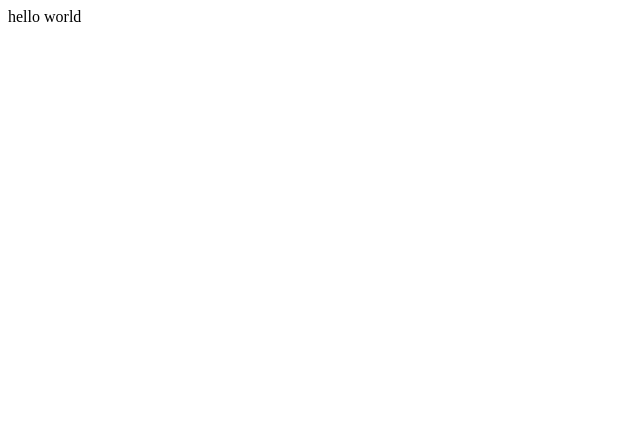
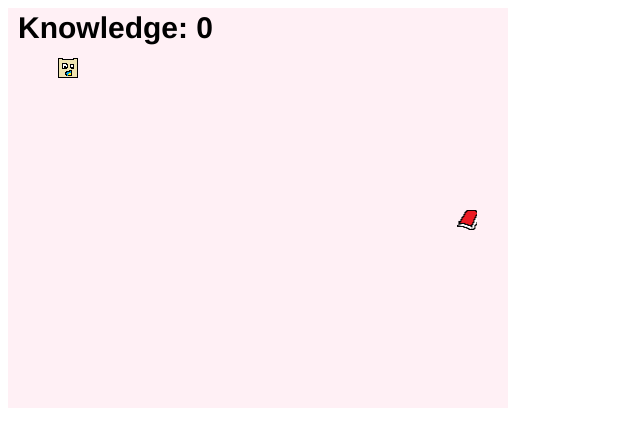
Before and after one commit to boshan/grade-game, a plain HTML site: page index.html in a window 1280 px wide. Shown: the whole page, without its empty margins (0-640 px from the left). Drawn offline with Linux system fonts and the light colour scheme.

Commit message:
changed index.html to game files

```diff
--- a/index.html
+++ b/index.html
@@ -1 +1,10 @@
-hello world
+<html>
+<head>
+	<title> Little cubes</title>
+	<link rel = "stylesheet" type = "text/css" href = "style.css"/>
+</head>
+<body>
+<canvas id = "mainCanvas" width = "500" height = "400"></canvas>
+<script src = "script.js"></script>
+</body>
+</html>
--- /dev/null
+++ b/script.js
@@ -0,0 +1,298 @@
+	var canvas = document.getElementById("mainCanvas");
+	var context = canvas.getContext("2d");
+
+	//keyCodes
+	var wKey = 87;
+	var aKey = 65;
+	var sKey = 83;
+	var dKey = 68;
+	var upKey = 38;
+	var downKey = 40;
+	var leftKey = 37;
+	var rightKey = 39;
+
+	var keys = [];
+	var bullets = [];
+	var enemies = [];
+	var awards = [];
+	var bulletDelay = 0;
+	var enemyDelay = 0;
+	var gradeLevel = 3; // B - 4 : C - 3 : D - 2 : F - 1 : GameOver - 0
+	var numawards = 0;
+	var width = 500, height = 400, speed = 7, bulletSpeed = 10;
+	var score = 0;
+
+	var player = {
+		x: 50,
+		y: 50,
+		width: 20,
+		height: 20
+	};
+
+	var cube = {
+		x: Math.random() * (width - 20),
+		y: Math.random() * (height - 20),
+		width: 20,
+		height: 20
+	};
+
+	var playerSprite = new Image();
+	playerSprite.src = "player.png";
+
+	var bookSprite = new Image();
+	bookSprite.src = "book.png";
+
+	var letterASprite = new Image();
+	letterASprite.src = "A.png";
+
+	var enemySprite = new Image();
+	changeGrade();
+
+	var awardSprite = new Image();
+	awardSprite.src = "degree.png";
+
+	window.addEventListener("keydown", function(e){
+		console.log(e.keyCode);
+		keys[e.keyCode] = true;
+	},false);
+
+	window.addEventListener("keyup",function(e){
+		delete keys[e.keyCode];
+	},false);
+
+
+
+	function game(){
+		update();
+		render();
+	}
+	function update(){
+		if(bulletDelay>0){
+			bulletDelay--;
+		}
+		if(enemyDelay>0){
+			enemyDelay--;
+		}
+		if(keys[wKey] == true) player.y-=speed;
+		if(keys[sKey] == true) player.y+=speed;
+		if(keys[aKey] == true) player.x-=speed;
+		if(keys[dKey] == true) player.x+=speed;
+		if(keys[upKey] == true && bulletDelay == 0) pellet(upKey);
+		if(keys[downKey] == true && bulletDelay == 0) pellet(downKey);
+		if(keys[leftKey] == true && bulletDelay == 0) pellet(leftKey);
+		if(keys[rightKey] == true && bulletDelay == 0) pellet(rightKey);
+
+		if(enemyDelay == 0) makeEnemy();
+
+		if(player.x < 0) player.x = 0;
+		if(player.x >= width - player.width) player.x = width-player.width;
+		if(player.y < 0) player.y = 0;
+		if(player.y >= height - player.height) player.y = height - player.height;
+
+		if(collision(player,cube)) processPoint();
+	}
+	function makeEnemy(){
+		id = Math.random();
+		rand = true;
+		while(rand){
+			var enemy = {
+				x: Math.random() * (width-10),
+				y: Math.random() * (height-10),
+				width: 10,
+				height: 10
+			}
+			if(collision(player,enemy))	rand = true;
+			rand = false;
+		}
+		enemies[id] = enemy;
+		enemyDelay = 20;
+
+		for(var key in enemies){
+			context.drawImage(enemySprite,enemies[key].x,enemies[key].y);
+		}
+	}
+	function pellet(direction){
+		id = Math.random();
+		var bullet = {
+			direct: direction,
+			x: player.x + 5,
+			y: player.y + 5,
+			width: 10,
+			height: 10
+		};
+		bullets[id] = bullet;
+		bulletDelay = 5;
+	}
+	function render(){
+		context.clearRect(0,0,width,height);
+		//BULLETS
+		for(var key in bullets){
+			if(bullets[key].direct == leftKey){
+				bullets[key].x-=bulletSpeed;
+			}if(bullets[key].direct == rightKey){
+				bullets[key].x+=bulletSpeed;
+			}if(bullets[key].direct == upKey){
+				bullets[key].y-=bulletSpeed;
+			}if(bullets[key].direct == downKey){
+				bullets[key].y+=bulletSpeed;
+			}
+			context.drawImage(letterASprite,bullets[key].x,bullets[key].y);
+			if(bullets[key].x < 0) delete bullets[key];
+			else if(bullets[key].x >= width - bullets[key].width) delete bullets[key];
+			else if(bullets[key].y < 0) delete bullets[key];
+			else if(bullets[key].y >= height - bullets[key].height) delete bullets[key];
+		}
+		//PLAYER
+		context.drawImage(playerSprite,player.x,player.y);
+
+
+		//Enemy
+
+
+			//Killing enemies
+			for(var key in enemies){
+				var exists = true;
+				for (var key1 in bullets) {
+					if(collision(bullets[key1],enemies[key])){
+						delete enemies[key];
+						exists = false;
+						break;
+					}
+				}
+
+				//Moving enemies
+				if(exists){
+					if(player.x > enemies[key].x){
+						enemies[key].x+=2;
+					}if(player.x < enemies[key].x){
+						enemies[key].x-=2;
+					}if(player.y > enemies[key].y){
+						enemies[key].y+=2;
+					}if(player.y < enemies[key].y){
+						enemies[key].y-=2;
+					}
+					//console.log(enemies[key].x + " " + enemies[key].y);
+					context.drawImage(enemySprite,enemies[key].x,enemies[key].y);
+					//Killing player
+					if(collision(enemies[key],player)){ enemies = []; processDamage(); break; };
+				}
+			}
+				for(var key in awards){
+					context.drawImage( awardSprite, 20 + awards[key].num * 30, 40);
+				}
+
+
+				//Book
+				context.drawImage(bookSprite,cube.x, cube.y);
+		//Score
+		context.fillStyle = "black";
+		context.font = "bold 30px helvetica";
+		context.fillText("Knowledge: " + score,10 ,30);
+	}
+	function processPoint(){
+		score+= Math.round(Math.random() * 1000);
+		cube.x = Math.random() * (width - 20);
+		cube.y = Math.random() * (height - 20);
+		if(score > 500 && numawards <= 0){//elementaryschool
+			giveAward();
+		}if(score > 2000 && numawards <= 1){//middleschool
+			giveAward();
+		}if(score > 5000 && numawards <= 2){//highschool
+			giveAward();
+		}if(score > 10000 && numawards <= 3){//masters
+			giveAward();
+		}if(score > 20000 && numawards <= 4){//phd
+			giveAward();
+		}if(score > 40000 && numawards <= 5){
+			giveAward();
+		}
+	}
+	function processDamage(){
+		gradeLevel--;
+		changeGrade();
+		if(gradeLevel<1){
+			GameOver();
+		}
+	}
+	function giveAward(){
+		var award = {
+			num: numawards
+		}
+		awards[numawards] = award;
+		numawards++;
+	}
+	function changeGrade(){
+		switch(gradeLevel){
+			case 3:
+				enemySprite.src = "C.png";
+				break;
+			case 2:
+				enemySprite.src = "D.png";
+				break;
+			case 1:
+				enemySprite.src = "F.png";
+				break;
+			case 0:
+				GameOver();
+				break;
+		}
+	}
+	function GameOver(){
+		if(numawards > 0){
+			var str = "Congratulations you earned your ";
+			switch(numawards){
+				case 1:
+					str += "Elementary School";
+					break;
+				case 2:
+					str += "Middle School";
+					break;
+				case 3:
+					str += "High School";
+					break;
+				case 4:
+					str += "Bacholor's";
+					break;
+				default:
+					str += "Masters/PHD";
+					break;
+			}
+			str += " degree with the score of: "+score;
+			alert(str);
+		}else{
+			alert("GameOver, you didn't learn much..");
+		}
+		reset();
+	}
+	function reset(){
+		enemySprite.src = "B.png";
+		gradeLevel = 4;
+		score = 0;
+		enemies = [];
+		bullets = [];
+		awards = [];
+		numawards =0;
+		var player = {
+			x: 50,
+			y: 50,
+			width: 20,
+			height: 20
+		};
+
+		var cube = {
+			x: Math.random() * (width - 20),
+			y: Math.random() * (height - 20),
+			width: 20,
+			height: 20
+		};
+	}
+	function collision(first, second){
+		return !(first.x > second.x + second.width ||
+			second.x > first.x + first.width ||
+			first.y > second.y + second.height ||
+			second.y > first.y + first.height );
+	}
+	setInterval(function(){
+		game();
+	},1000/30)
+	if(keys[38]) alert("hello");
--- /dev/null
+++ b/style.css
@@ -0,0 +1,3 @@
+#mainCanvas{
+	background-color: #FFF0F5;
+}
```
Also changed, not shown: A.png (added), B.png (added), C.png (added), D.png (added), F.png (added), book.png (added), degree.png (added), player.png (added).
